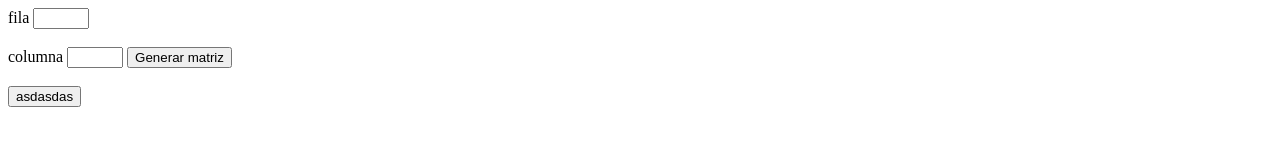
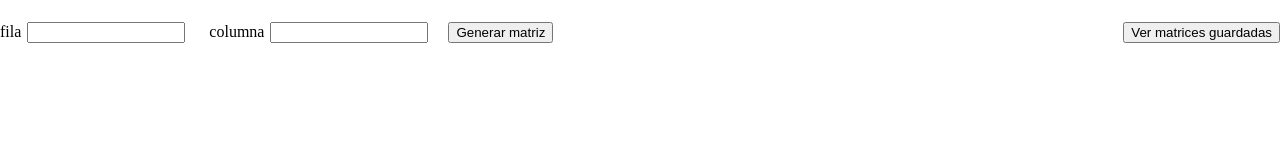
Before and after one commit to lenzx/Prueba-Tecnica, a website: page view/index.html in a window 1280 px wide. Drawn offline with Linux system fonts and the light colour scheme; files that its build step writes are made by us from their sources; files whose address does not match are found by name.

Commit message:
segundo commit

```diff
--- /dev/null
+++ b/public/css/index.css
@@ -0,0 +1,30 @@
+body {
+    margin: 0;
+    padding: 0;
+}
+input {
+    width: 150px;
+}
+
+.contenedor {
+    display: flex ;
+    justify-content: space-between;
+    align-items: center;
+    height: 8vh;
+}
+
+#matriz {
+    display: flex;
+}
+
+#boton {
+    display: none;
+}
+.caja > input {
+    margin: 0 20px 0 2px;
+}
+
+#tabla {
+    height: 92vh;
+
+}
--- a/public/js/index.js
+++ b/public/js/index.js
@@ -74,6 +74,7 @@ const transformarMatriz = (array) => {
 
 const renderizarBoton = (id, mensaje, columna) => {
     botones.innerHTML = '';
+    botones.toggleAttribute('display',)
     const btn = document.createElement('button');
     btn.setAttribute('id',`${id}`);
     btn.innerText = `${mensaje}`;
--- a/view/index.html
+++ b/view/index.html
@@ -4,26 +4,31 @@
     <meta charset="UTF-8">
     <meta name="viewport" content="width=device-width, initial-scale=1.0">
     <title>Document</title>
+    <link rel="stylesheet" href="./css/index.css">
 </head>
 <body>
+    <div class="contenedor">
         <form action="" id="matriz">
+            <div class="caja">
                 <label for="fila">fila</label>
                 <input type="number" step="1" id="fila" name="fila" max="50" min="1">
-        <br>
-        <br>
+
                 <label for="columna">columna</label>
                 <input type="number"  step="1" id="columna" name="columna" max="50" min="1">
+            </div>
+            <div>
+                <button class="generar" type="submit">Generar matriz</button>
+            </div>
+        </form>
+        <div>
+            <a href="matriz"><button>Ver matrices guardadas</button></a>
+        </div>
 
-        <button type="submit">Generar matriz</button>
-    </form>
-    </br>
         <div id="boton">
 
         </div>
+    </div>
 
-    <div>
-        <a href="matriz"><button>asdasdas</button></a>
-    </div>
 
     <table id="tabla" >
 
```
Lines whose indentation alone changed are shown as unchanged.
